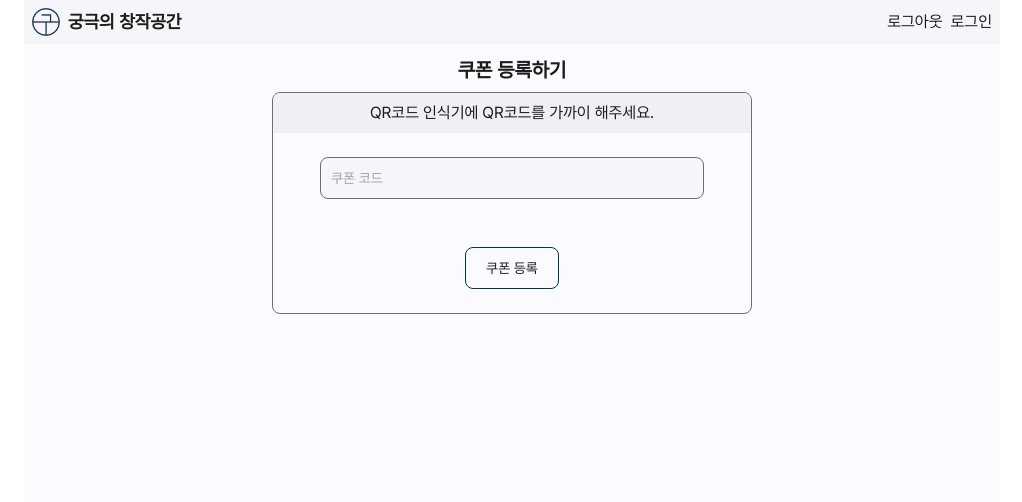
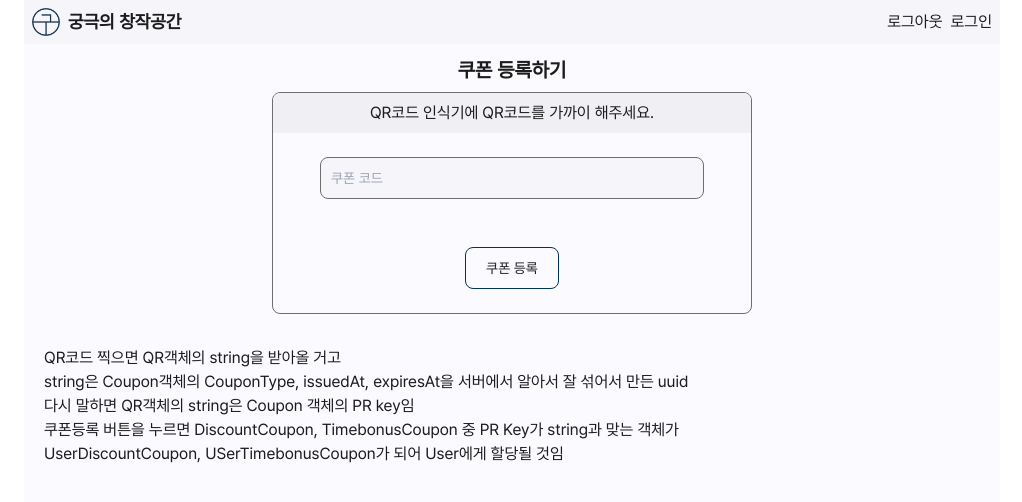
Before and after one commit to archive-xee/hot-desking-app, a Next.js app: page /coupon in a window 1280 px wide. Shown: the top 502 px of the page, without its empty margins (128-1150 px from the left). Built offline with nearby package versions, Linux system fonts and the light colour scheme.

Commit message:
[Add] 쿠폰등록페이지에서 필요한 QR 객체의 field + 등록된 쿠폰이 UserCoupon 객체가 되는 flow 설명

```diff
--- a/src/app/coupon/page.tsx
+++ b/src/app/coupon/page.tsx
@@ -1,12 +1,15 @@
-// import Image from "next/image"
-// import { TicketForSale } from "@/src/components/molecules/Ticket/index"
-// import TicketViewContainer from "@/src/components/organisms/TicketViewContainer"
-
 export default function CouponPage() {
   return (
     <>
       <CouponPageTitle />
       <CouponRegisterForm />
+      <p>
+        <br /> QR코드 찍으면 QR객체의 string을 받아올 거고
+        <br /> string은 Coupon객체의 CouponType, issuedAt, expiresAt을 서버에서 알아서 잘 섞어서 만든 uuid
+        <br /> 다시 말하면 QR객체의 string은 Coupon 객체의 PR key임
+        <br /> 쿠폰등록 버튼을 누르면 DiscountCoupon, TimebonusCoupon 중 PR Key가 string과 맞는 객체가
+        <br /> UserDiscountCoupon, USerTimebonusCoupon가 되어 User에게 할당될 것임
+      </p>
     </>
   )
 }
```
